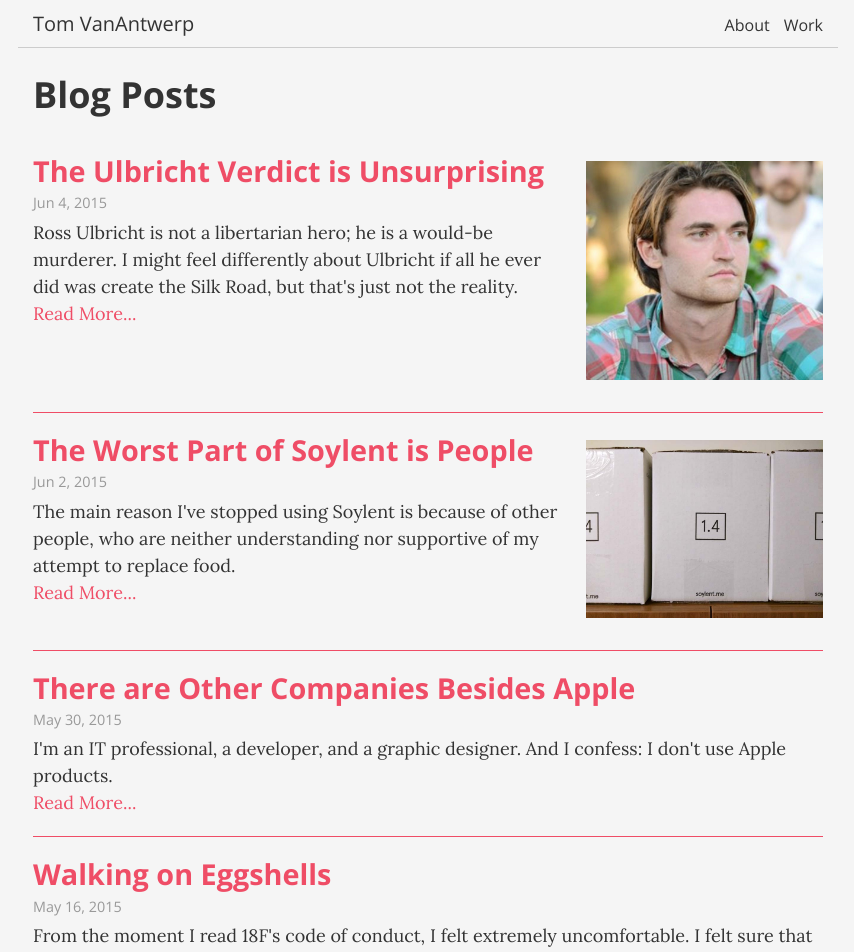
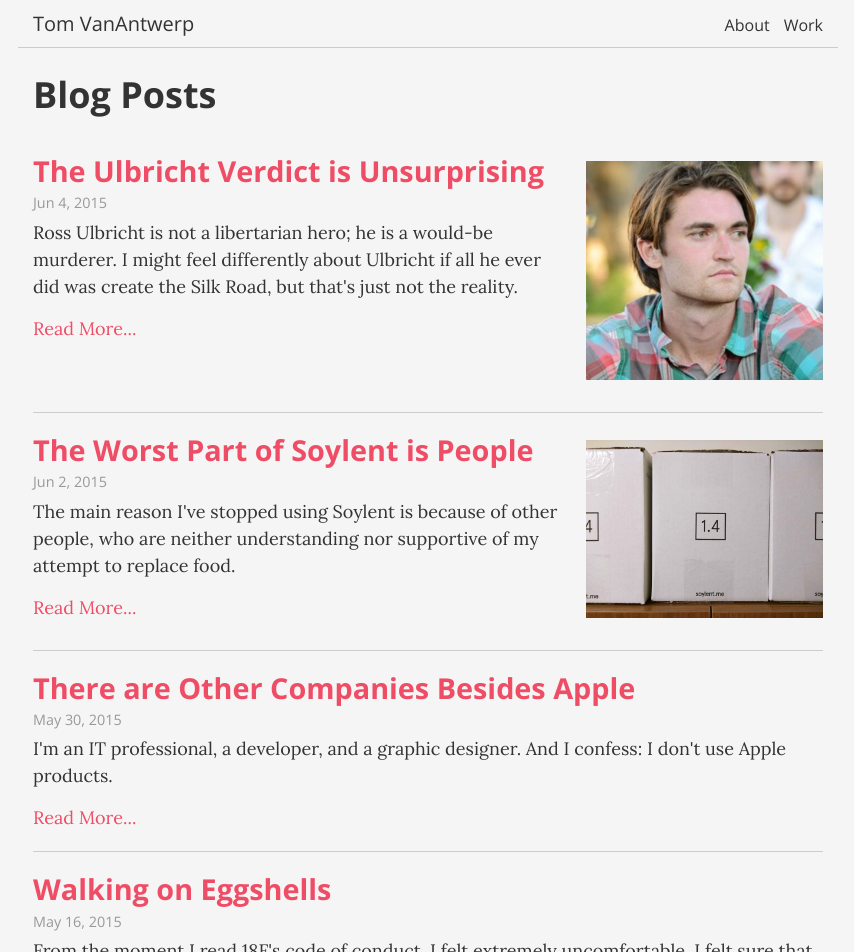
Before and after one commit to tvanantwerp/old-tomvanantwerp.com, a Jekyll site: the page built from index.html, in a window 1280 px wide. Shown: the top 952 px of the page, without its empty margins (212-1066 px from the left). Built offline with Jekyll 4.4.1, drawn with Linux system fonts in a browser that asks for light colours; nearby versions of some CDN libraries; the list of posts is cut into pages by our own code.

```diff
--- a/_includes/social.html
+++ b/_includes/social.html
@@ -10,7 +10,7 @@
   </a>
   <a
     class="social-link twitter-link"
-    href="https://twitter.com/intent/tweet/?text={{ include.title | uri_escape }}&url={{ include.title | slugify | prepend: '/' | prepend: site.url | uri_escape }}&via=tvanantwerp"
+    href="https://twitter.com/intent/tweet/?text={{ include.title | uri_escape }}&url={{ include.title | slugify | prepend: '/' | prepend: site.url | uri_escape }}&via={{ site.twitter_username }}"
     id="tweet"
     rel="nofollow"
     target="_blank"
--- a/_sass/_structure.scss
+++ b/_sass/_structure.scss
@@ -52,7 +52,7 @@ img {
 ul.post-list > li {
   @extend %clearfix;
 
-  border-bottom: 1px solid $magenta;
+  border-bottom: 1px solid $gray-lighter;
   padding: 15px 0 20px 0;
 
   &:first-child {
--- a/_sass/_typography.scss
+++ b/_sass/_typography.scss
@@ -129,8 +129,12 @@ ul {
     list-style: none;
     margin: 0 0  $font-line-height 0;
 
-    > li > p.post-meta {
+    p.post-meta {
         @extend %default-post-meta;
+    }
+
+    p.read-more {
+      margin: 15px 0 0 0;
     }
   }
 }
@@ -248,6 +252,12 @@ del,
 s {
   color: $gray-light;
   text-decoration: line-through;
+
+  em,
+  strong {
+    color: inherit;
+    text-decoration: inherit;
+  }
 }
 
 footer {
--- a/index.html
+++ b/index.html
@@ -14,7 +14,7 @@ layout: default
         </a>
       {% endif %}
       <h2>
-        <a class="post-link" href="{{ post.url | prepend: site.baseurl }}">{{ post.title }}</a>
+        <a href="{{ post.url | prepend: site.baseurl }}">{{ post.title }}</a>
       </h2>
       <p class="post-meta">
         <time datetime="{{ post.date }}">{{ post.date | date: "%b %-d, %Y" }}</time>
@@ -29,7 +29,7 @@ layout: default
       <p>
         {{ post.description }}
       </p>
-      <p><a class="post-link" href="{{ post.url | prepend: site.baseurl }}">Read More...</a></p>
+      <p class="read-more"><a href="{{ post.url | prepend: site.baseurl }}">Read More...</a></p>
     </li>
   {% endfor %}
 </ul>
```
Also changed, not shown: other parts of index.html (+2 -0 lines), archive/index.html (added, +26 -0 lines).
